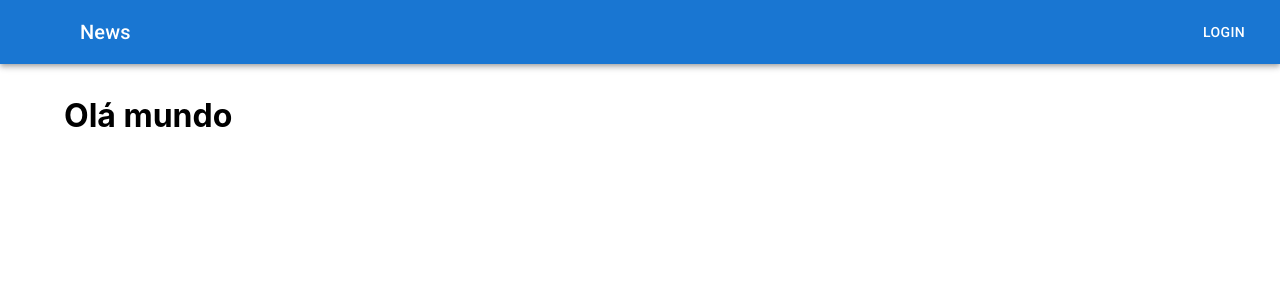
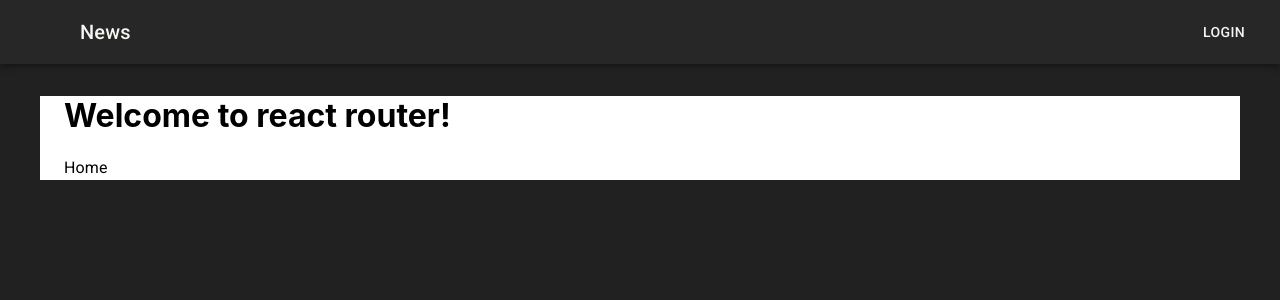
Before and after one commit to rodrigocrads/frontend.codeflix.admin, a React (Vite) app: page / in a window 1280 px wide. Shown: the top 300 px of the page. Built offline with nearby package versions, Linux system fonts and the light colour scheme; some icons are missing.

Commit message:
config theme e react router

```diff
--- a/package.json
+++ b/package.json
@@ -23,7 +23,8 @@
     "@reduxjs/toolkit": "^2.6.1",
     "react": "^19.1.0",
     "react-dom": "^19.1.0",
-    "react-redux": "^9.2.0"
+    "react-redux": "^9.2.0",
+    "react-router-dom": "6"
   },
   "devDependencies": {
     "@eslint/js": "^9.23.0",
--- a/src/App.tsx
+++ b/src/App.tsx
@@ -3,24 +3,51 @@ import "./App.css"
 import Header from "./components/Header";
 import Layout from "./components/Layout";
 import Stack from '@mui/material/Stack';
-import { createTheme, ThemeProvider } from "@mui/material/styles";
+import { ThemeProvider } from "@mui/material/styles";
+import { appTheme } from "./config/theme";
+import { Typography } from "@mui/material";
 
-const theme = createTheme({});
+import {
+  Routes,
+  Route,
+  Link,
+} from "react-router-dom";
+
+const Home = () => (
+  <Box>
+    <Typography>
+      Home
+    </Typography>
+  </Box>
+);
+
+const About = () => (
+  <Box>
+    <Typography>
+      About
+    </Typography>
+  </Box>
+);
 
 export const App = () => {
   return (
     <Stack spacing={2} sx={{ flexGrow: 1 }}>
-      <ThemeProvider theme={ theme }>
+      <ThemeProvider theme={ appTheme }>
         <Box
           component="main"
           sx={{
             height: "100vh",
-            backgroundColor: "white"
+            backgroundColor: (theme) => theme.palette.grey[900],
           }}
         >
           <Header />
           <Layout>
-            <h1>Olá mundo</h1>
+            <h1>Welcome to react router!</h1>
+            <Routes>
+              <Route path="/" element={<Home />} />
+              <Route path="about" element={<About />} />
+              <Route />
+            </Routes>
           </Layout>
         </Box>
       </ThemeProvider>
--- /dev/null
+++ b/src/config/theme.ts
@@ -0,0 +1,10 @@
+import { createTheme } from "@mui/material/styles";
+
+export const appTheme = createTheme({
+    palette: {
+        mode: 'dark',
+        primary: { main: "#f5f5f1" },
+        secondary: { main: "#E50914" },
+        text: { primary: "#f5f5f1" },
+    },
+});
--- a/src/main.tsx
+++ b/src/main.tsx
@@ -4,6 +4,7 @@ import { Provider } from "react-redux"
 import { App } from "./App"
 import { store } from "./app/store"
 import "./index.css"
+import { BrowserRouter } from "react-router-dom"
 
 const container = document.getElementById("root")
 
@@ -12,9 +13,11 @@ if (container) {
 
   root.render(
     <StrictMode>
-      <Provider store={store}>
-        <App />
-      </Provider>
+      <BrowserRouter>
+        <Provider store={store}>
+          <App />
+        </Provider>
+      </BrowserRouter>
     </StrictMode>,
   )
 } else {
```
Also changed, not shown: 1 other file (tests, documents, lock files or other folders).
